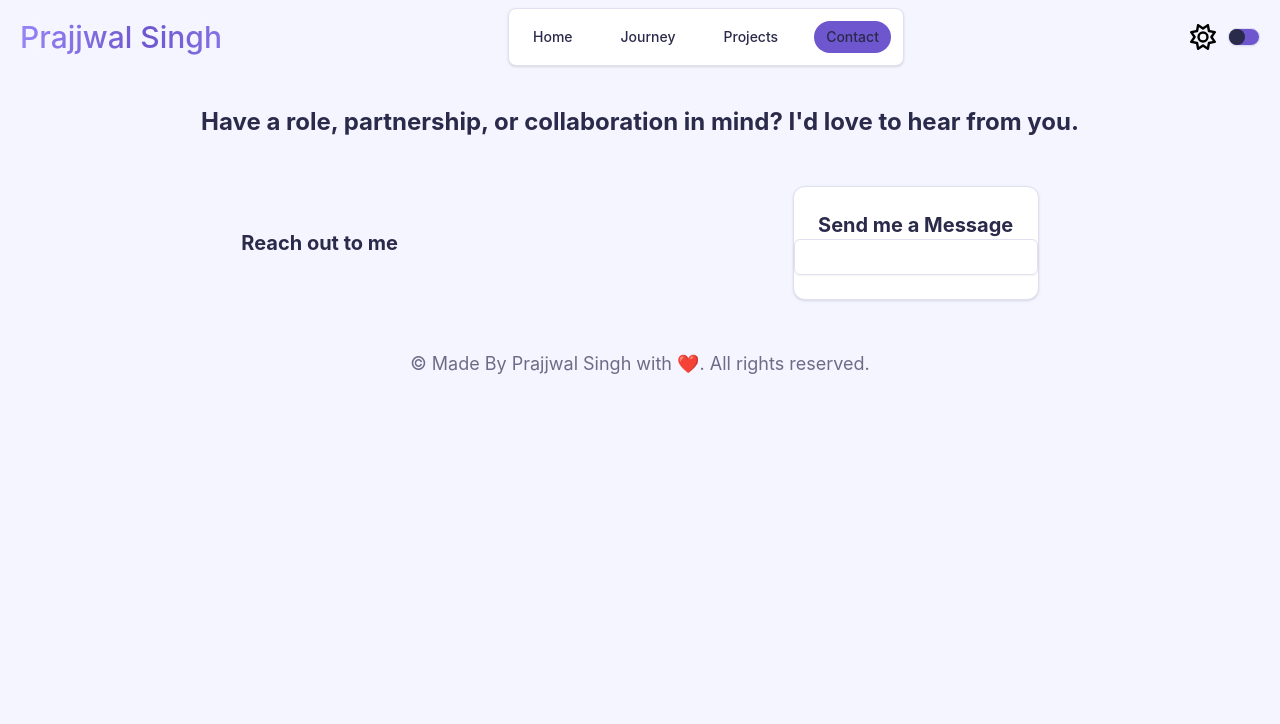
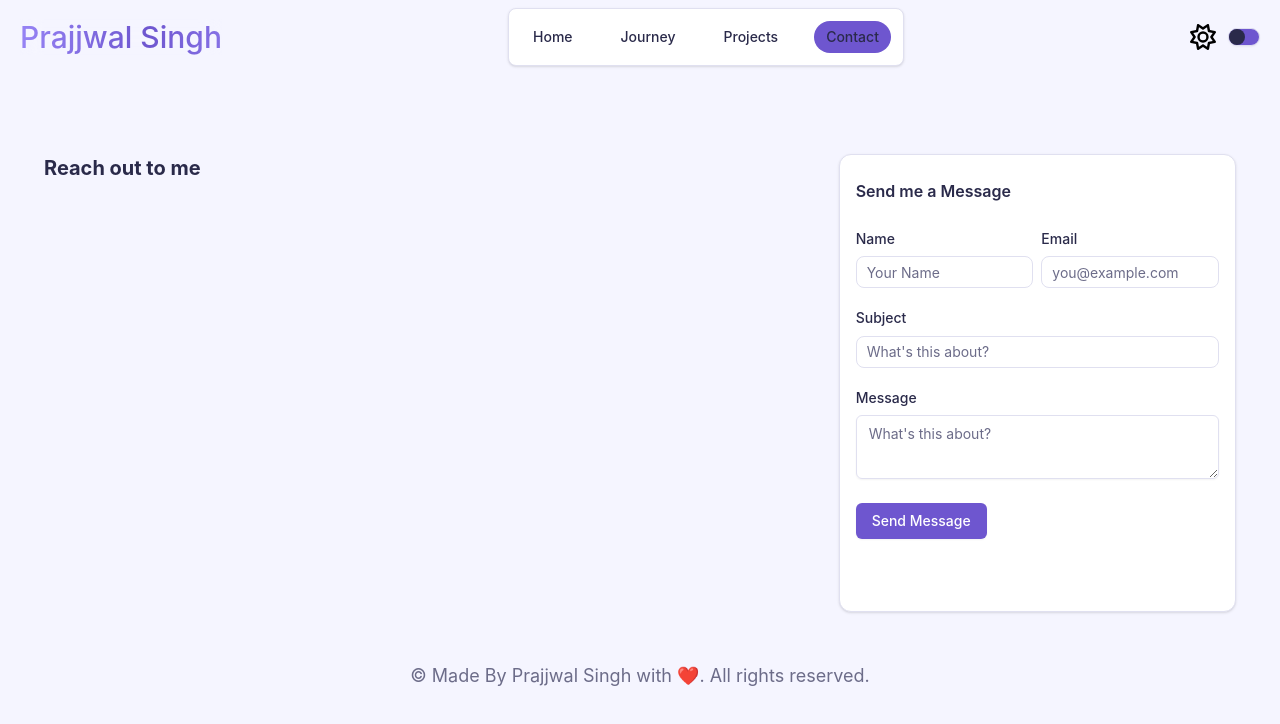
Before and after one commit to prajjwal2411/portfolio-v1, a Next.js app: page /contact in a window 1280 px wide. Shown: the top 724 px of the page. Built offline with nearby package versions, Linux system fonts and the light colour scheme.

Commit message:
Create Contact Form

```diff
--- a/package.json
+++ b/package.json
@@ -9,6 +9,7 @@
     "lint": "next lint"
   },
   "dependencies": {
+    "@base-ui/react": "^1.8.0",
     "@radix-ui/react-label": "^2.1.8",
     "@radix-ui/react-slot": "^1.2.0",
     "@radix-ui/react-switch": "^1.1.4",
--- a/src/app/contact/page.tsx
+++ b/src/app/contact/page.tsx
@@ -1,21 +1,49 @@
+import { Button } from "@/components/ui/button";
 import { Card } from "@/components/ui/Card/card";
+import { Field, FieldDescription, FieldGroup, FieldLabel, FieldLegend, FieldSet } from "@/components/ui/field";
 import { Input } from "@/components/ui/input";
+import { Textarea } from "@/components/ui/textarea";
 
 export default function Contact() {
     return <>
         <div className="px-6 py-8">
-            <div className="flex justify-center items-center m-auto"><h3>Have a role, partnership, or collaboration in mind? I&apos;d love to hear from you.</h3></div>
+            {/* <div className="flex justify-center items-center m-auto"><h3>Have a role, partnership, or collaboration in mind? I&apos;d love to hear from you.</h3></div> */}
             <div className="flex flex-column justify-between mt-12">
-                <div className="m-auto">
+                <div className="w-full">
                     <h4>Reach out to me</h4>
+
                 </div>
-                <div className="m-auto">
+                <div className="m-auto w-1/2">
                     <Card>
-                        <div className="text-center">
-                            <h4>Send me a Message</h4>
-                            <div>
-                                <Input></Input>
-                            </div>
+                        <div className="pb-12 px-4">
+                            <form action="">
+                                <FieldSet>
+                                    <FieldLegend className="pb-5">Send me a Message</FieldLegend>
+                                    <FieldGroup>
+                                        <div className="grid grid-cols-2 gap-2">
+                                            <Field>
+                                                <FieldLabel htmlFor="name">Name</FieldLabel>
+                                                <Input id="name" autoComplete="off" placeholder="Your Name" />
+                                            </Field>
+                                            <Field>
+                                                <FieldLabel htmlFor="email">Email</FieldLabel>
+                                                <Input id="email" autoComplete="off" placeholder="you@example.com" />
+                                            </Field>
+                                        </div>
+                                        <Field>
+                                            <FieldLabel htmlFor="subject">Subject</FieldLabel>
+                                            <Input id="subject" autoComplete="off" placeholder="What's this about?" />
+                                        </Field>
+                                        <Field>
+                                            <FieldLabel htmlFor="subject">Message</FieldLabel>
+                                            <Textarea id="subject" autoComplete="off" placeholder="What's this about?" />
+                                        </Field>
+                                    </FieldGroup>
+                                </FieldSet>
+                                <Field orientation="horizontal">
+                                    <Button className="mt-6" type="submit">Send Message</Button>
+                                </Field>
+                            </form>
                         </div>
                     </Card>
                 </div>
--- /dev/null
+++ b/src/components/ui/field.tsx
@@ -0,0 +1,238 @@
+"use client"
+
+import { useMemo } from "react"
+import { cva, type VariantProps } from "class-variance-authority"
+import { cn } from "@/app/lib/utils"
+
+import { Label } from "@/components/ui/label"
+import { Separator } from "@/components/ui/separator"
+
+function FieldSet({ className, ...props }: React.ComponentProps<"fieldset">) {
+  return (
+    <fieldset
+      data-slot="field-set"
+      className={cn(
+        "flex flex-col gap-4 has-[>[data-slot=checkbox-group]]:gap-3 has-[>[data-slot=radio-group]]:gap-3",
+        className
+      )}
+      {...props}
+    />
+  )
+}
+
+function FieldLegend({
+  className,
+  variant = "legend",
+  ...props
+}: React.ComponentProps<"legend"> & { variant?: "legend" | "label" }) {
+  return (
+    <legend
+      data-slot="field-legend"
+      data-variant={variant}
+      className={cn(
+        "mb-1.5 font-semibold data-[variant=label]:text-sm data-[variant=legend]:text-base",
+        className
+      )}
+      {...props}
+    />
+  )
+}
+
+function FieldGroup({ className, ...props }: React.ComponentProps<"div">) {
+  return (
+    <div
+      data-slot="field-group"
+      className={cn(
+        "group/field-group @container/field-group flex w-full flex-col gap-5 data-[slot=checkbox-group]:gap-3 *:data-[slot=field-group]:gap-4",
+        className
+      )}
+      {...props}
+    />
+  )
+}
+
+const fieldVariants = cva(
+  "group/field flex w-full gap-2 data-[invalid=true]:text-destructive",
+  {
+    variants: {
+      orientation: {
+        vertical: "flex-col *:w-full [&>.sr-only]:w-auto",
+        horizontal:
+          "flex-row items-center has-[>[data-slot=field-content]]:items-start *:data-[slot=field-label]:flex-auto has-[>[data-slot=field-content]]:[&>[role=checkbox],[role=radio]]:mt-px",
+        responsive:
+          "flex-col *:w-full @md/field-group:flex-row @md/field-group:items-center @md/field-group:*:w-auto @md/field-group:has-[>[data-slot=field-content]]:items-start @md/field-group:*:data-[slot=field-label]:flex-auto [&>.sr-only]:w-auto @md/field-group:has-[>[data-slot=field-content]]:[&>[role=checkbox],[role=radio]]:mt-px",
+      },
+    },
+    defaultVariants: {
+      orientation: "vertical",
+    },
+  }
+)
+
+function Field({
+  className,
+  orientation = "vertical",
+  ...props
+}: React.ComponentProps<"div"> & VariantProps<typeof fieldVariants>) {
+  return (
+    <div
+      role="group"
+      data-slot="field"
+      data-orientation={orientation}
+      className={cn(fieldVariants({ orientation }), className)}
+      {...props}
+    />
+  )
+}
+
+function FieldContent({ className, ...props }: React.ComponentProps<"div">) {
+  return (
+    <div
+      data-slot="field-content"
+      className={cn(
+        "group/field-content flex flex-1 flex-col gap-0.5 leading-snug",
+        className
+      )}
+      {...props}
+    />
+  )
+}
+
+function FieldLabel({
+  className,
+  ...props
+}: React.ComponentProps<typeof Label>) {
+  return (
+    <Label
+      data-slot="field-label"
+      className={cn(
+        "group/field-label peer/field-label flex w-fit gap-2 leading-snug group-data-[disabled=true]/field:opacity-50 has-data-checked:border-primary/30 has-data-checked:bg-primary/5 has-[>[data-slot=field]]:rounded-lg has-[>[data-slot=field]]:border has-[>[data-slot=field]]:not-has-[:disabled,[data-disabled]]:hover:bg-muted/50 has-[>[data-slot=field]]:has-[:focus-visible]:border-ring has-[>[data-slot=field]]:has-[:focus-visible]:ring-3 has-[>[data-slot=field]]:has-[:focus-visible]:ring-ring/50 *:data-[slot=field]:p-2.5 dark:has-data-checked:border-primary/20 dark:has-data-checked:bg-primary/10",
+        "has-[>[data-slot=field]]:w-full has-[>[data-slot=field]]:flex-col",
+        className
+      )}
+      {...props}
+    />
+  )
+}
+
+function FieldTitle({ className, ...props }: React.ComponentProps<"div">) {
+  return (
+    <div
+      data-slot="field-label"
+      className={cn(
+        "flex w-fit items-center gap-2 text-sm font-medium group-data-[disabled=true]/field:opacity-50",
+        className
+      )}
+      {...props}
+    />
+  )
+}
+
+function FieldDescription({ className, ...props }: React.ComponentProps<"p">) {
+  return (
+    <p
+      data-slot="field-description"
+      className={cn(
+        "text-left text-sm leading-normal font-normal text-muted-foreground group-has-data-horizontal/field:text-balance [[data-variant=legend]+&]:-mt-1.5",
+        "last:mt-0 nth-last-2:-mt-1",
+        "[&>a]:underline [&>a]:underline-offset-4 [&>a:hover]:text-primary",
+        className
+      )}
+      {...props}
+    />
+  )
+}
+
+function FieldSeparator({
+  children,
+  className,
+  ...props
+}: React.ComponentProps<"div"> & {
+  children?: React.ReactNode
+}) {
+  return (
+    <div
+      data-slot="field-separator"
+      data-content={!!children}
+      className={cn(
+        "relative -my-2 h-5 text-sm group-data-[variant=outline]/field-group:-mb-2",
+        className
+      )}
+      {...props}
+    >
+      <Separator className="absolute inset-0 top-1/2" />
+      {children && (
+        <span
+          className="relative mx-auto block w-fit bg-background px-2 text-muted-foreground"
+          data-slot="field-separator-content"
+        >
+          {children}
+        </span>
+      )}
+    </div>
+  )
+}
+
+function FieldError({
+  className,
+  children,
+  errors,
+  ...props
+}: React.ComponentProps<"div"> & {
+  errors?: Array<{ message?: string } | undefined>
+}) {
+  const content = useMemo(() => {
+    if (children) {
+      return children
+    }
+
+    if (!errors?.length) {
+      return null
+    }
+
+    const uniqueErrors = [
+      ...new Map(errors.map((error) => [error?.message, error])).values(),
+    ]
+
+    if (uniqueErrors?.length == 1) {
+      return uniqueErrors[0]?.message
+    }
+
+    return (
+      <ul className="ml-4 flex list-disc flex-col gap-1">
+        {uniqueErrors.map(
+          (error, index) =>
+            error?.message && <li key={index}>{error.message}</li>
+        )}
+      </ul>
+    )
+  }, [children, errors])
+
+  if (!content) {
+    return null
+  }
+
+  return (
+    <div
+      role="alert"
+      data-slot="field-error"
+      className={cn("text-sm font-normal text-destructive", className)}
+      {...props}
+    >
+      {content}
+    </div>
+  )
+}
+
+export {
+  Field,
+  FieldLabel,
+  FieldDescription,
+  FieldError,
+  FieldGroup,
+  FieldLegend,
+  FieldSeparator,
+  FieldSet,
+  FieldContent,
+  FieldTitle,
+}
--- a/src/components/ui/input.tsx
+++ b/src/components/ui/input.tsx
@@ -1,16 +1,14 @@
 import * as React from "react"
-
+import { Input as InputPrimitive } from "@base-ui/react/input"
 import { cn } from "@/app/lib/utils"
 
 function Input({ className, type, ...props }: React.ComponentProps<"input">) {
   return (
-    <input
+    <InputPrimitive
       type={type}
       data-slot="input"
       className={cn(
-        "file:text-foreground placeholder:text-muted-foreground selection:bg-primary selection:text-primary-foreground dark:bg-input/30 border-input h-9 w-full min-w-0 rounded-md border bg-transparent px-3 py-1 text-base shadow-xs transition-[color,box-shadow] outline-none file:inline-flex file:h-7 file:border-0 file:bg-transparent file:text-sm file:font-medium disabled:pointer-events-none disabled:cursor-not-allowed disabled:opacity-50 md:text-sm",
-        "focus-visible:border-ring focus-visible:ring-ring/50 focus-visible:ring-[3px]",
-        "aria-invalid:ring-destructive/20 dark:aria-invalid:ring-destructive/40 aria-invalid:border-destructive",
+        "h-8 w-full min-w-0 rounded-lg border border-input bg-transparent px-2.5 py-1 text-base transition-colors outline-none file:inline-flex file:h-6 file:border-0 file:bg-transparent file:text-sm file:font-medium file:text-foreground placeholder:text-muted-foreground focus-visible:border-ring focus-visible:ring-3 focus-visible:ring-ring/50 disabled:pointer-events-none disabled:cursor-not-allowed disabled:bg-input/50 disabled:opacity-50 aria-invalid:border-destructive aria-invalid:ring-3 aria-invalid:ring-destructive/20 md:text-sm dark:bg-input/30 dark:disabled:bg-input/80 dark:aria-invalid:border-destructive/50 dark:aria-invalid:ring-destructive/40",
         className
       )}
       {...props}
--- a/src/components/ui/label.tsx
+++ b/src/components/ui/label.tsx
@@ -1,16 +1,11 @@
 "use client"
 
 import * as React from "react"
-import * as LabelPrimitive from "@radix-ui/react-label"
-
 import { cn } from "@/app/lib/utils"
 
-function Label({
-  className,
-  ...props
-}: React.ComponentProps<typeof LabelPrimitive.Root>) {
+function Label({ className, ...props }: React.ComponentProps<"label">) {
   return (
-    <LabelPrimitive.Root
+    <label
       data-slot="label"
       className={cn(
         "flex items-center gap-2 text-sm leading-none font-medium select-none group-data-[disabled=true]:pointer-events-none group-data-[disabled=true]:opacity-50 peer-disabled:cursor-not-allowed peer-disabled:opacity-50",
--- /dev/null
+++ b/src/components/ui/separator.tsx
@@ -0,0 +1,24 @@
+"use client"
+
+import { Separator as SeparatorPrimitive } from "@base-ui/react/separator"
+import { cn } from "@/app/lib/utils"
+
+function Separator({
+  className,
+  orientation = "horizontal",
+  ...props
+}: SeparatorPrimitive.Props) {
+  return (
+    <SeparatorPrimitive
+      data-slot="separator"
+      orientation={orientation}
+      className={cn(
+        "shrink-0 bg-border data-horizontal:h-px data-horizontal:w-full data-vertical:w-px data-vertical:self-stretch",
+        className
+      )}
+      {...props}
+    />
+  )
+}
+
+export { Separator }
```
Also changed, not shown: 1 other file (tests, documents, lock files or other folders).
